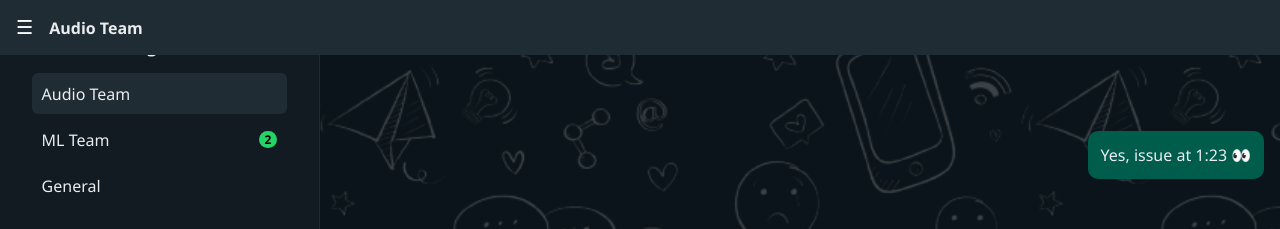
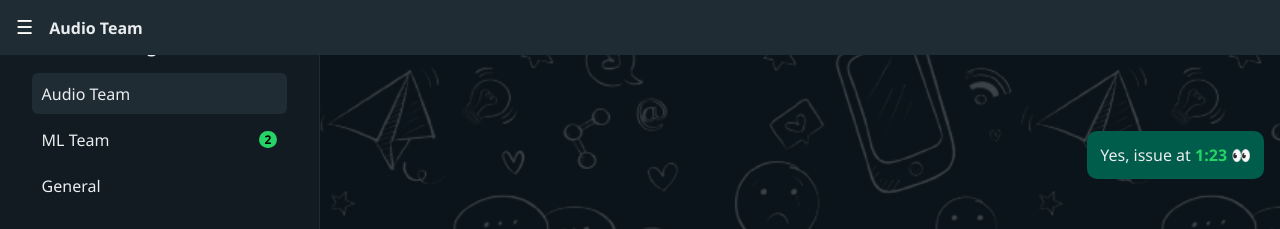
Before and after one commit to krishnacreator74/lan-messenger, a React (Create React App) app in the folder client/: page / in a window 1280 px wide. Shown: the top 229 px of the page. Built offline with nearby package versions, Linux system fonts and the light colour scheme.

Commit message:
time stamp update
u can now click on time stamp mention on chat to directly go that time of audio

```diff
--- a/client/src/components/ChatWindow.jsx
+++ b/client/src/components/ChatWindow.jsx
@@ -41,6 +41,45 @@ function ChatWindow({ room, setRooms, roomId, toggleSidebar }) {
     bottomRef.current?.scrollIntoView({ behavior: "smooth" });
   }, [room.messages]);
 
+  const seekFunctions = useRef({});
+
+  const parseTextWithTimestamps = (text) => {
+    return text.split(/(\d+:\d+)/g).map((part, index) => {
+      const match = part.match(/^(\d+):(\d+)$/);
+
+      if (match) {
+        const minutes = parseInt(match[1], 10);
+        const seconds = parseInt(match[2], 10);
+        const totalSeconds = minutes * 60 + seconds;
+
+        return (
+          <span
+            key={index}
+            style={{
+              color: "#25d366",
+              cursor: "pointer",
+              fontWeight: "bold",
+            }}
+            onClick={() => {
+              const audioIndexes = Object.keys(seekFunctions.current);
+              if (!audioIndexes.length) return;
+
+              const lastAudioIndex = audioIndexes[audioIndexes.length - 1];
+              const seekFn = seekFunctions.current[lastAudioIndex];
+
+              if (seekFn) {
+                seekFn(totalSeconds);
+              }
+            }}
+          >
+            {part}
+          </span>
+        );
+      }
+      return part;
+    });
+  };
+
   return (
     <div className="chat">
       <div className="chat-header">
@@ -63,9 +102,26 @@ function ChatWindow({ room, setRooms, roomId, toggleSidebar }) {
         className="messages"
         style={{ display: "flex", flexDirection: "column" }}
       >
-        {room.messages.map((msg, i) => (
-          <MessageBubble key={i} {...msg} />
-        ))}
+        {room.messages.map((msg, i) => {
+          if (msg.type === "text") {
+            return (
+              <MessageBubble
+                key={i}
+                {...msg}
+                text={parseTextWithTimestamps(msg.text)}
+              />
+            );
+          }
+          return (
+            <MessageBubble
+              key={i}
+              {...msg}
+              onSeek={(fn) => {
+                seekFunctions.current[i] = fn;
+              }}
+            />
+          );
+        })}
         <div ref={bottomRef} />
       </div>
 
--- a/client/src/components/MessageBubble.jsx
+++ b/client/src/components/MessageBubble.jsx
@@ -1,13 +1,20 @@
 import { useEffect, useRef, useState } from "react";
 import WaveSurfer from "wavesurfer.js";
 
-function MessageBubble({ type, text, audioUrl, own }) {
+function MessageBubble({ type, text, audioUrl, own, onSeek }) {
   const waveformRef = useRef(null);
   const waveSurferInstance = useRef(null);
 
   const [isPlaying, setIsPlaying] = useState(false);
   const [currentTime, setCurrentTime] = useState(0);
   const [duration, setDuration] = useState(0);
+
+  const seekTo = (seconds) => {
+    if (waveSurferInstance.current) {
+      const duration = waveSurferInstance.current.getDuration();
+      waveSurferInstance.current.seekTo(seconds / duration);
+    }
+  };
 
   useEffect(() => {
     if (type === "audio" && audioUrl && waveformRef.current) {
@@ -21,7 +28,10 @@ function MessageBubble({ type, text, audioUrl, own }) {
         responsive: true,
       });
 
-      waveSurferInstance.current.load(audioUrl);
+      waveSurferInstance.current.load(audioUrl).catch((err) => {
+        if (err && err.name === 'AbortError') return;
+        console.error('WaveSurfer load error:', err);
+      });
 
       waveSurferInstance.current.on("ready", () => {
         setDuration(waveSurferInstance.current.getDuration());
@@ -38,16 +48,28 @@ function MessageBubble({ type, text, audioUrl, own }) {
       waveSurferInstance.current.on("finish", () => {
         setIsPlaying(false);
       });
+
+      if (onSeek) {
+        onSeek(seekTo);
+      }
     }
 
     return () => {
-      waveSurferInstance.current?.destroy();
+      if (waveSurferInstance.current) {
+        try {
+          waveSurferInstance.current.unAll();
+          waveSurferInstance.current.destroy();
+        } catch (err) {
+          console.warn("WaveSurfer destroy error:", err);
+        }
+        waveSurferInstance.current = null;
+      }
     };
+    // eslint-disable-next-line react-hooks/exhaustive-deps
   }, [type, audioUrl]);
 
   const togglePlay = () => {
     if (!waveSurferInstance.current) return;
-
     waveSurferInstance.current.playPause();
     setIsPlaying(waveSurferInstance.current.isPlaying());
   };
```
